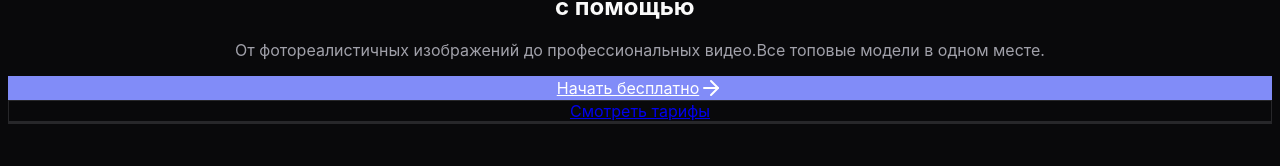
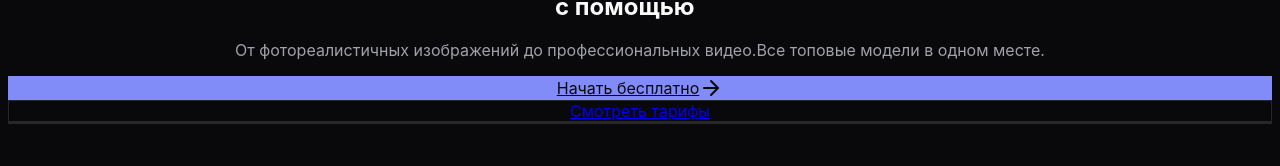
Before and after one commit to Mticool/LensRoom-V2, a Next.js app: page / in a window 1280 px wide. Shown: the part 389-555 px from the top of the page. Built offline with nearby package versions, Linux system fonts and the light colour scheme; no server answers.

Commit message:
fix: improve contrast for light theme and adaptive hero orbs

```diff
--- a/src/app/globals.css
+++ b/src/app/globals.css
@@ -4,7 +4,7 @@
 
 @layer base {
   :root {
-    /* Light Theme - Linear Style */
+    /* Light Theme - ВЫСОКИЙ КОНТРАСТ */
     --background: 255 255 255;
     --foreground: 9 9 11;
     --card: 255 255 255;
@@ -16,7 +16,7 @@
     --secondary: 244 244 245;
     --secondary-foreground: 9 9 11;
     --muted: 244 244 245;
-    --muted-foreground: 113 113 122;
+    --muted-foreground: 71 85 105;
     --accent: 244 244 245;
     --accent-foreground: 9 9 11;
     --destructive: 239 68 68;
@@ -37,7 +37,7 @@
   }
 
   .dark {
-    /* Dark Theme - Linear Style */
+    /* Dark Theme */
     --background: 9 9 11;
     --foreground: 250 250 250;
     --card: 24 24 27;
@@ -45,7 +45,7 @@
     --popover: 24 24 27;
     --popover-foreground: 250 250 250;
     --primary: 129 140 248;
-    --primary-foreground: 255 255 255;
+    --primary-foreground: 9 9 11;
     --secondary: 39 39 42;
     --secondary-foreground: 250 250 250;
     --muted: 39 39 42;
--- a/src/components/home/hero-section.tsx
+++ b/src/components/home/hero-section.tsx
@@ -24,24 +24,24 @@ export function HeroSection() {
         className="absolute inset-0 bg-[linear-gradient(to_right,rgb(var(--border))_1px,transparent_1px),linear-gradient(to_bottom,rgb(var(--border))_1px,transparent_1px)] bg-[size:4rem_4rem] [mask-image:radial-gradient(ellipse_80%_50%_at_50%_0%,#000_70%,transparent_110%)]"
       />
 
-      {/* Gradient Orbs */}
-      <div className="absolute inset-0 overflow-hidden">
+      {/* Gradient Orbs - адаптивные под тему */}
+      <div className="absolute inset-0 overflow-hidden pointer-events-none">
         <motion.div
           animate={{
             scale: [1, 1.2, 1],
-            opacity: [0.3, 0.5, 0.3],
+            opacity: [0.15, 0.25, 0.15],
           }}
           transition={{
             duration: 8,
             repeat: Infinity,
             ease: "easeInOut",
           }}
-          className="absolute top-1/4 left-1/4 w-96 h-96 bg-primary/30 rounded-full blur-3xl"
+          className="absolute top-1/4 left-1/4 w-96 h-96 bg-primary rounded-full blur-3xl dark:opacity-30"
         />
         <motion.div
           animate={{
             scale: [1, 1.3, 1],
-            opacity: [0.3, 0.4, 0.3],
+            opacity: [0.15, 0.2, 0.15],
           }}
           transition={{
             duration: 10,
@@ -49,7 +49,7 @@ export function HeroSection() {
             ease: "easeInOut",
             delay: 2,
           }}
-          className="absolute bottom-1/4 right-1/4 w-96 h-96 bg-purple-500/20 rounded-full blur-3xl"
+          className="absolute bottom-1/4 right-1/4 w-96 h-96 bg-purple-500 rounded-full blur-3xl dark:opacity-20"
         />
       </div>
 
```
